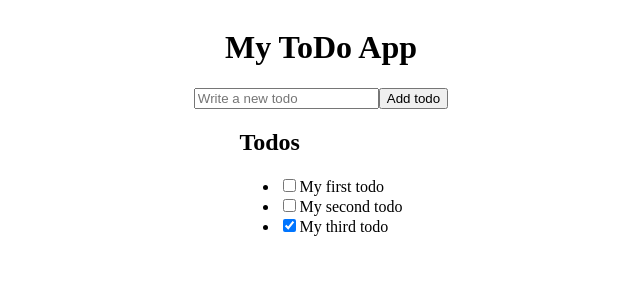
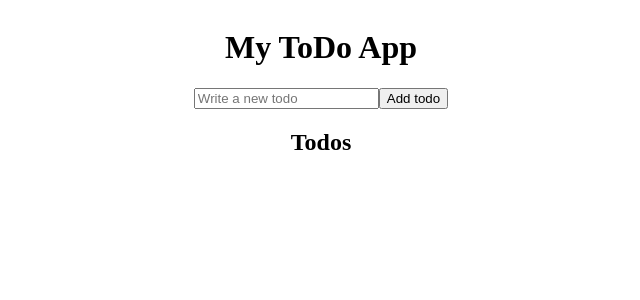
Before and after one commit to Junior-dev-Track/16-react-todolist-natallya-K, a React (Vite) app: page / in a window 1280 px wide. Shown: the top 300 px of the page, without its empty margins (319-959 px from the left). Built offline with nearby package versions, Linux system fonts and the light colour scheme.

Commit message:
todolistInteractive

```diff
--- a/src/App.jsx
+++ b/src/App.jsx
@@ -1,13 +1,18 @@
+import { useState } from "react";
 import ToDoList from "./ToDoList.jsx";
 import Form from "./Form.jsx";
-import { useEffect, useState } from "react";
 
 function App() {
+  const [todos, setTodos] = useState([]);
+
+  const addTodo = (newTodo) => {
+    setTodos([...todos, { title: newTodo, id: Date.now(), done: false }]);
+  };
   return (
     <div className="body">
       <h1>My ToDo App</h1>
-      <Form />
-      <ToDoList />
+      <Form addTodo={addTodo} /> {/* Pass addTodo function as a prop */}
+      <ToDoList todos={todos} addTodo={addTodo} setTodos={setTodos} />
     </div>
   );
 }
--- a/src/Form.jsx
+++ b/src/Form.jsx
@@ -1,11 +1,16 @@
 import React, { useRef } from "react";
 
-function Form() {
+function Form({ addTodo }) {
+  //Add addTodo as a prop
   const inputRef = useRef();
-  function handleSubmit() {
+  function handleSubmit(event) {
+    event.preventDefault(); // Prevent the default form submission behavior
     const inputElement = inputRef.current;
-    //Do Something with inputElement
-    console.log(inputElement.value);
+    const newTodo = inputElement.value.trim(); // Get the value of the input field and trim any leading or trailing whitespace
+    if (newTodo !== "") {
+      addTodo(newTodo); // Call the addTodo function passed as a prop with the newTodo value
+      inputElement.value = ""; // Clear the input field
+    }
   }
 
   return (
--- a/src/ToDoList.jsx
+++ b/src/ToDoList.jsx
@@ -1,16 +1,7 @@
 import React, { useState } from "react";
 import "./index.css";
-import { AiOutlinePlusCircle } from "react-icons/ai";
 
-function ToDoList() {
-  const initialTodos = [
-    { title: "My first todo", id: 0, completed: false },
-    { title: "My second todo", id: 1, completed: false },
-    { title: "My third todo", id: 2, completed: true },
-  ];
-
-  const [todos, setTodos] = useState(initialTodos);
-
+function ToDoList({ todos, addTodo, setTodos }) {
   const handleToggle = (id) => {
     setTodos(
       todos.map((todo) => {
@@ -37,7 +28,7 @@ function ToDoList() {
                   type="checkbox"
                   id={todo.id}
                   name={todo.title}
-                  checked={todo.completed}
+                  checked={todo.done}
                   onChange={() => handleToggle(todo.id)}
                 />
                 {todo.title}
```
